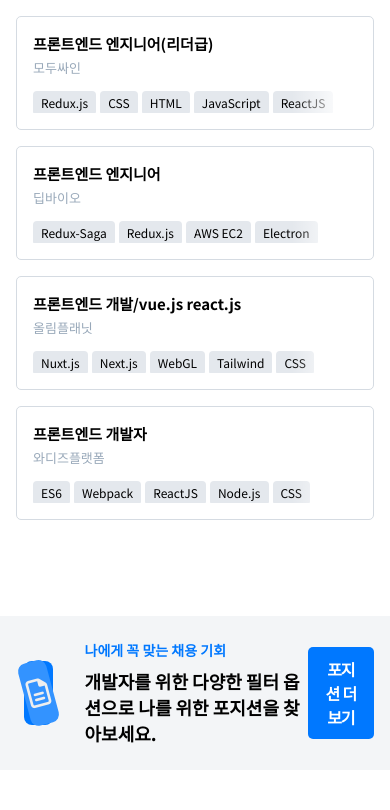
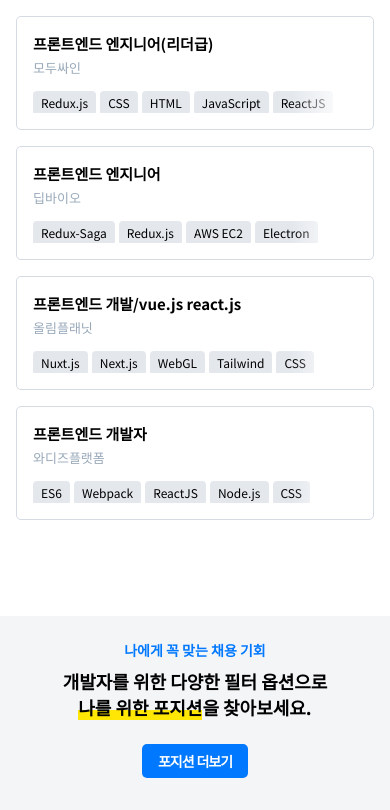
Before and after one commit to JengYoung/Developers--clone-project, a website built with Parcel: page index.html in a window 390 px wide. Shown: the part 2209-3019 px from the top of the page. Before the commit the page ends 2979 px from the top, so only its background shows below. Built offline with nearby package versions, Linux system fonts and the light colour scheme.

Commit message:
[ADD] 배너 반응형 레이아웃 구현

```diff
--- a/index.html
+++ b/index.html
@@ -195,7 +195,8 @@
             <section class="banner__copies">
                 <h4 class="banner__sub-copy">나에게 꼭 맞는 채용 기회</h4>
                 <h2 class="banner__main-copy">
-                    개발자를 위한 다양한 필터 옵션으로 <strong>나를 위한 포지션</strong>을 찾아보세요.
+                    <p>개발자를 위한 다양한 필터 옵션으로</p>
+                    <p><strong>나를 위한 포지션</strong>을 찾아보세요.</p>
                 </h2>
             </section>
             <button class="banner__more-btn">포지션 더보기</button>
--- a/src/styles/style.scss
+++ b/src/styles/style.scss
@@ -659,6 +659,13 @@
                 size: $font-l;
                 weight: 700;
             }
+            p {
+                margin: 0;
+                display: inline;
+            }
+            strong {
+                box-shadow: inset 0 -0.625rem rgb(255, 230, 4);
+            }
         }
     }
     .banner__more-btn {
@@ -667,4 +674,42 @@
         margin-left: auto;
         padding: 0.625rem 0.875rem;
     }
+
+    @include customMedia("tablet") {
+        flex-direction: column;
+        padding-bottom: 2rem;
+        .banner__icon {
+            display: none;
+        }
+        .banner__copies {
+            text-align: center;
+            padding-bottom: 1rem;
+        }
+        .banner__more-btn {
+            margin-left: 0;
+        }
+    }
+    @include customMedia("mobile-and-tablet") {
+        flex-direction: column;
+        padding-bottom: 2rem;
+        .banner__icon {
+            display: none;
+        }
+        .banner__copies {
+            text-align: center;
+            padding: {
+                left: 0;
+                bottom: 1rem;
+            }
+        }
+        .banner__more-btn {
+            font-size: 0.875rem;
+            padding: 0.4325rem 1rem;
+        }
+    }
+    @include customMedia("mobile") {
+        .banner__copies .banner__main-copy p{
+            display: block;
+        }
+    }
 }
```
Also changed, not shown: dist/index.html, 2 other files.
